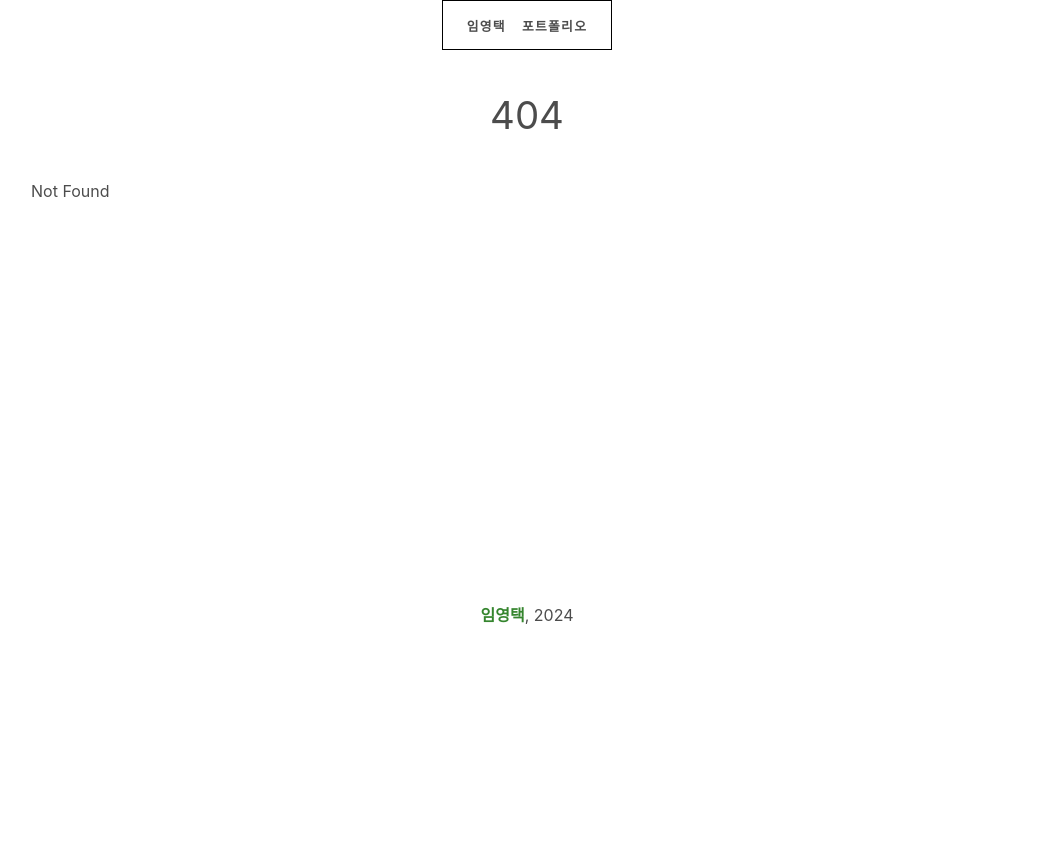
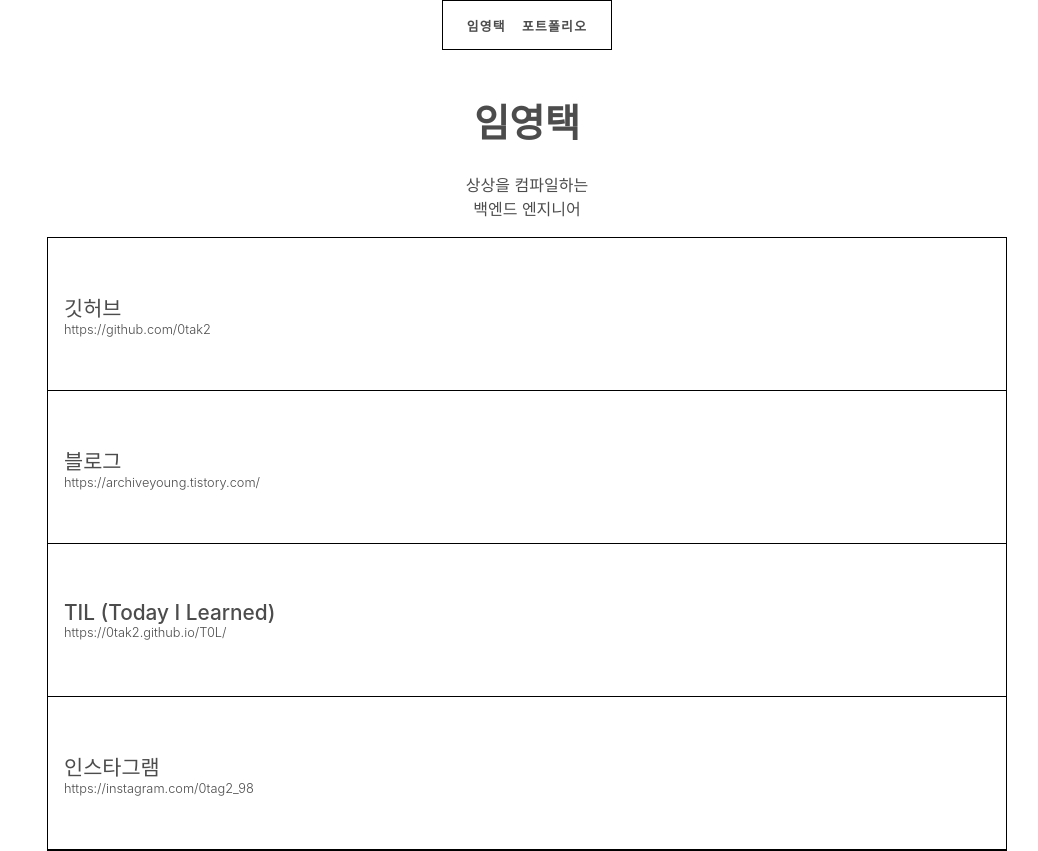
Before and after one commit to 0tak2/0tak2.github.io, a SvelteKit app: page /link in a window 1280 px wide. Before the commit this address had no page. Shown: the top 851 px of the page, without its empty margins (113-1151 px from the left). Before the commit the page ends 800 px from the top, so only its background shows below. Built offline with nearby package versions, Linux system fonts and the light colour scheme; a web font is replaced by a local one.

Commit message:
feat: 링크 목록

```diff
--- a/src/routes/+page.svelte
+++ b/src/routes/+page.svelte
@@ -33,5 +33,6 @@
 
 	h1 {
 		width: 100%;
+		font-weight: 600;
 	}
 </style>
--- /dev/null
+++ b/src/routes/link/+page.svelte
@@ -0,0 +1,91 @@
+<svelte:head>
+	<title>Links</title>
+	<meta name="description" content="About this app" />
+</svelte:head>
+
+<script>
+	const links = [
+		{
+			name: '깃허브',
+			url: 'https://github.com/0tak2',
+			icon: '',
+		},
+		{
+			name: '블로그',
+			url: 'https://archiveyoung.tistory.com/',
+			icon: '',
+		},
+		{
+			name: 'TIL (Today I Learned)',
+			url: 'https://0tak2.github.io/T0L/',
+			icon: '',
+		},
+		{
+			name: '인스타그램',
+			url: 'https://instagram.com/0tag2_98',
+			icon: '',
+		},
+	];
+
+	const goTo = (url) => {
+		window.location = url;
+	}
+</script>
+
+<div>
+	<h1>임영택</h1>
+
+	<p class="desc">
+		상상을 컴파일하는<br />
+		백엔드 엔지니어
+	</p>
+
+	<div class="link-container">
+		{#each links as linkItem}
+			<div class="link-item" on:click={() => { goTo(linkItem.url) }}>
+				<div class="link-title">{linkItem.name}</div>
+				<div class="link-url">{linkItem.url}</div>
+			</div>
+		{/each}
+	</div>
+</div>
+
+<style>
+	.link-container {
+		border: solid 1px black;
+		margin: 1rem;
+		background: rgba(255, 255, 255, 1.0);
+	}
+
+	.link-item {
+		padding: 1rem;
+		height: 120px;
+		border-bottom: solid 0.5px black;
+		display: flex;
+		flex-direction: column;
+		justify-content: center;
+		cursor: pointer;
+	}
+
+	.link-item:hover {
+		background-color: #E0E3DA;
+	}
+
+	.link-title {
+		font-size: 1.3rem;
+		font-weight: 500;
+	}
+
+	.link-url {
+		font-size: 0.8rem;
+		font-weight: 300;
+	}
+
+	h1 {
+		font-weight: 600;
+	}
+
+	.desc {
+		text-align: center;
+	}
+</style>
--- /dev/null
+++ b/src/routes/link/+page.ts
@@ -0,0 +1,9 @@
+import { dev } from '$app/environment';
+
+// we don't need any JS on this page, though we'll load
+// it in dev so that we get hot module replacement
+export const csr = dev;
+
+// since there's no dynamic data here, we can prerender
+// it so that it gets served as a static asset in production
+export const prerender = true;
--- a/src/routes/portfolio/+page.svelte
+++ b/src/routes/portfolio/+page.svelte
@@ -52,6 +52,7 @@
 		border: solid 1px black;
 		margin: 1rem;
 		padding: 1rem;
+		padding-bottom: 6rem;
 		background: rgba(255, 255, 255, 1.0);
 	}
 
```
